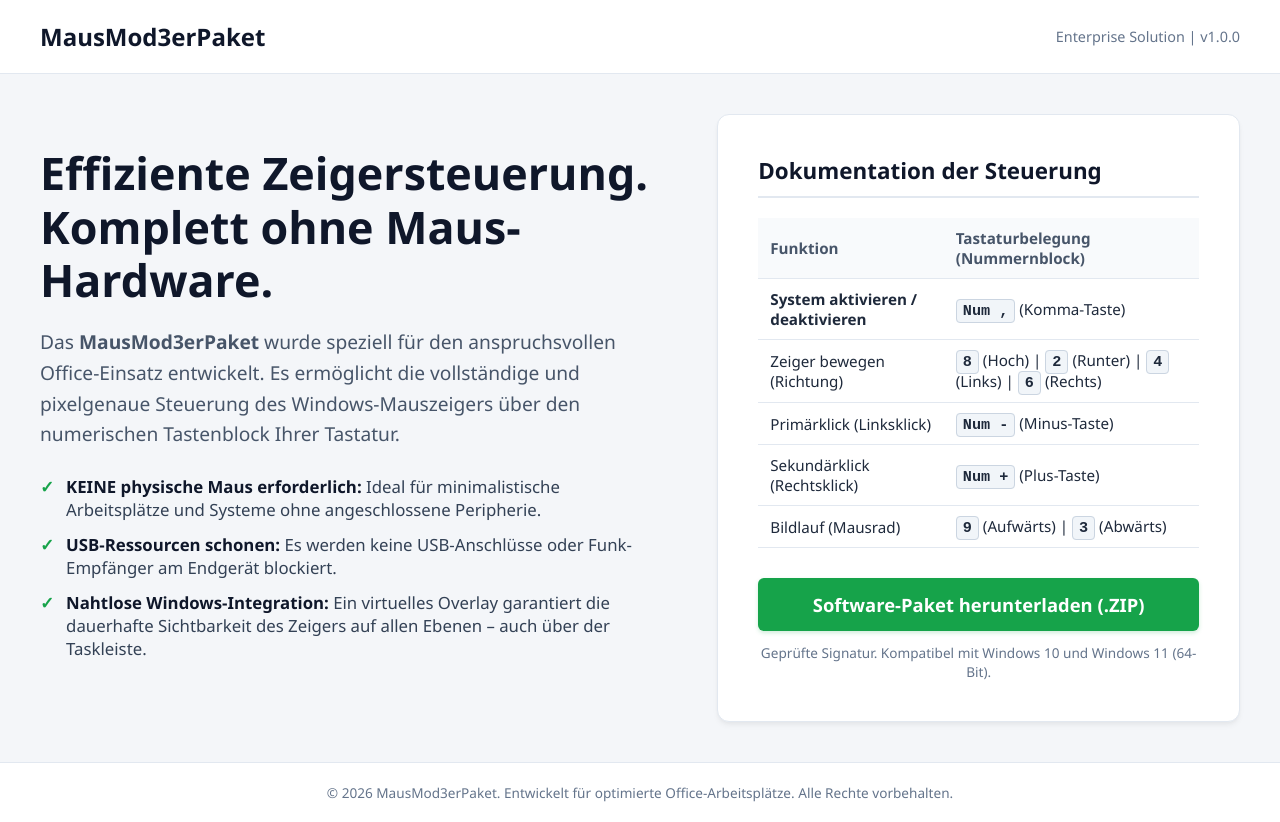
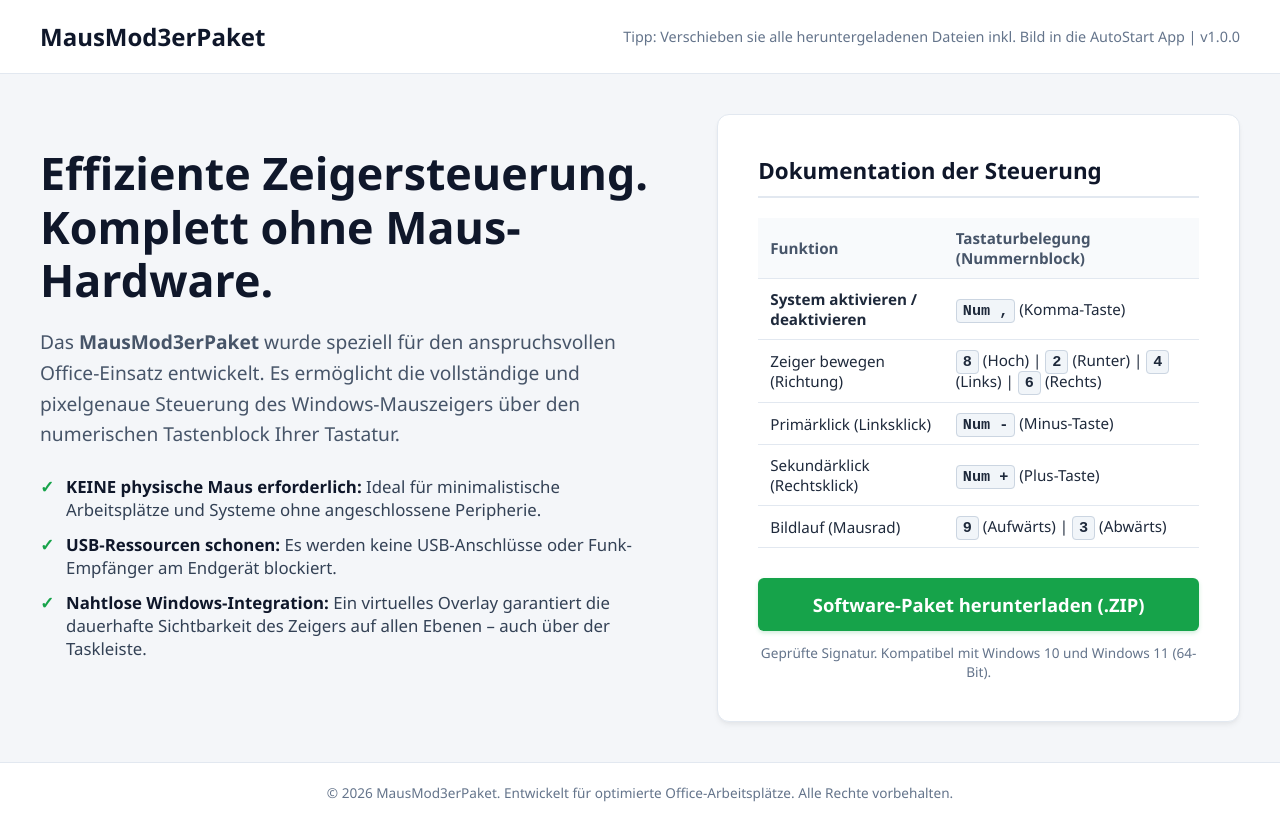
Before and after one commit to WindowsMod-Team/MausMod3erPaket, a plain HTML site: page index.html in a window 1280 px wide. Drawn offline with Linux system fonts and the light colour scheme.

Commit message:
Add files via upload

```diff
--- a/index.html
+++ b/index.html
@@ -183,7 +183,7 @@
     <header>
         <div class="header-container">
             <div class="brand">MausMod3erPaket</div>
-            <div style="font-size: 0.9rem; color: #64748b;">Enterprise Solution | v1.0.0</div>
+            <div style="font-size: 0.9rem; color: #64748b;">Tipp: Verschieben sie alle heruntergeladenen Dateien inkl. Bild in die AutoStart App | v1.0.0</div>
         </div>
     </header>
 
```
